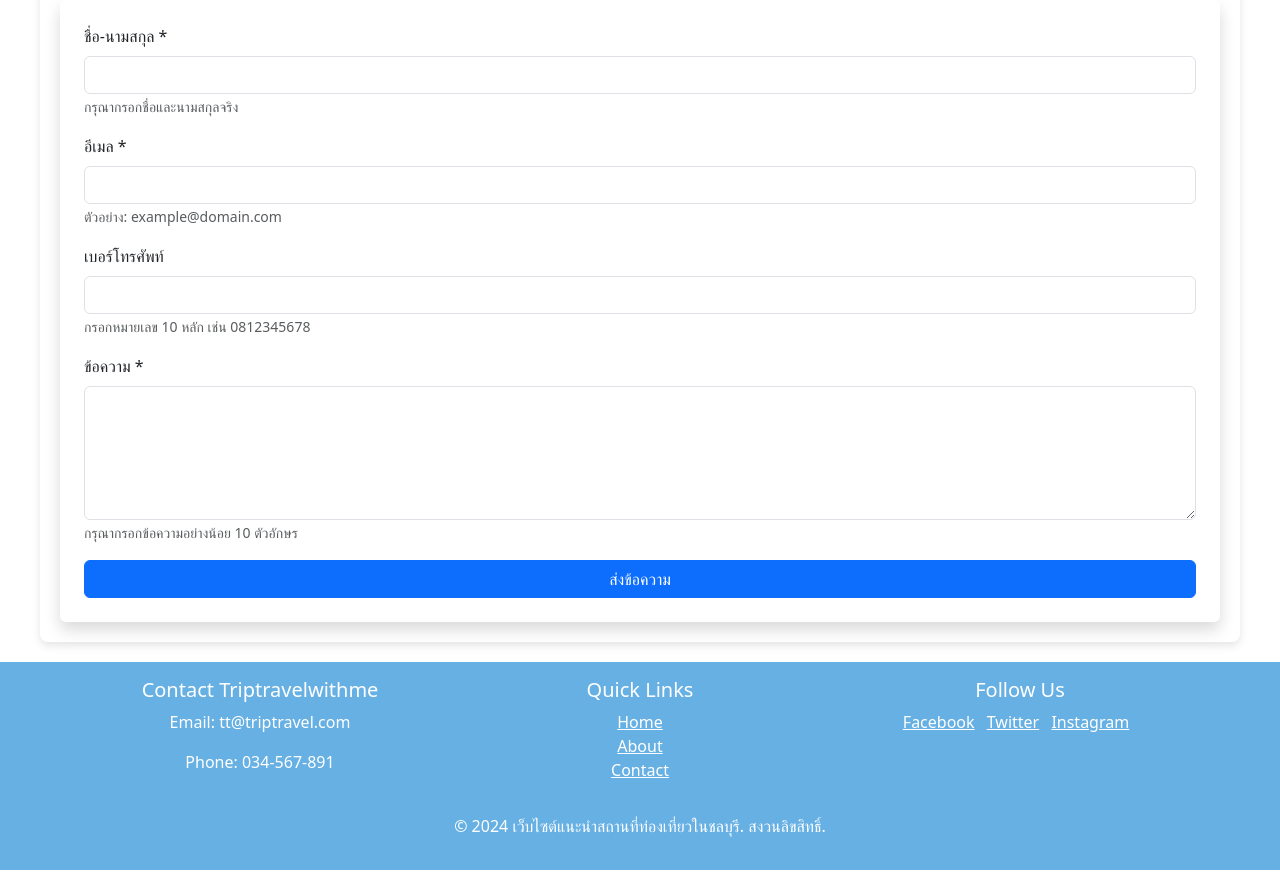
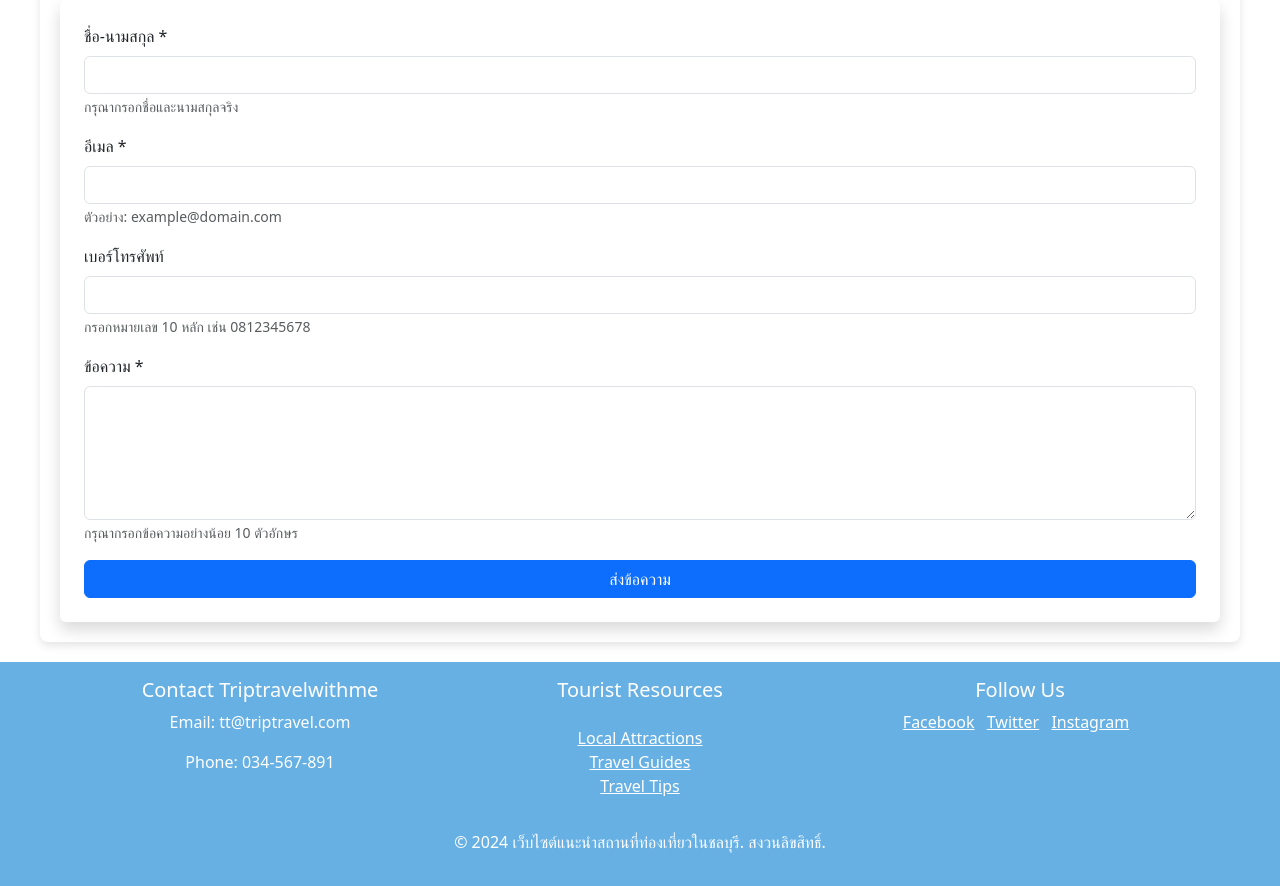
Before and after one commit to 66160123/homework-web2_bootstrap, a plain HTML site: page contact.html in a window 1280 px wide. Shown: the part 192-1078 px from the top of the page. Drawn offline with nearby package versions, Linux system fonts and the light colour scheme.

Commit message:
เสร็จสิ้น

```diff
--- a/contact.html
+++ b/contact.html
@@ -64,11 +64,11 @@
                     <p>Phone: 034-567-891</p>
                 </div>
                 <div class="col-md-4">
-                    <h5>Quick Links</h5>
+                    <h5 class="font-bold text-lg mb-4">Tourist Resources</h5>
                     <ul class="list-unstyled">
-                        <li><a href="#" class="text-white">Home</a></li>
-                        <li><a href="#" class="text-white">About</a></li>
-                        <li><a href="#" class="text-white">Contact</a></li>
+                        <li><a href="#" class="text-white">Local Attractions</a></li>
+                        <li><a href="#" class="text-white">Travel Guides</a></li>
+                        <li><a href="#" class="text-white">Travel Tips</a></li>
                     </ul>
                 </div>
                 <div class="col-md-4">
```
